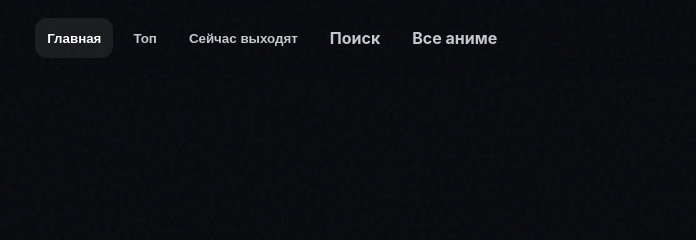
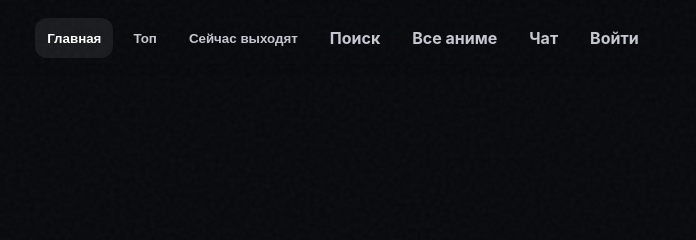
Before and after one commit to Sad-spec-cmyk/yume-tsuki, a website: page index.html in a window 1280 px wide. Shown: the top 240 px of the page, 163-859 px from the left. Drawn offline with nearby package versions, Linux system fonts and the light colour scheme; no server answers.

Commit message:
Add account and chat session to home page

```diff
--- a/index.html
+++ b/index.html
@@ -7,8 +7,9 @@
   <title>Yume — смотреть аниме</title>
   <link rel="preconnect" href="https://api.anilibria.app" />
   <link rel="preconnect" href="https://aniliberty.top" />
-  <link rel="stylesheet" href="./styles.css" />
-  <link rel="stylesheet" href="./browse.css?v=3" />
+  <link rel="stylesheet" href="./styles.css?v=5" />
+  <link rel="stylesheet" href="./browse.css?v=5" />
+  <link rel="stylesheet" href="./session.css?v=5" />
 </head>
 <body>
   <div class="noise"></div>
@@ -105,7 +106,8 @@
   </div>
 
   <script src="https://cdn.jsdelivr.net/npm/hls.js@1.5.18/dist/hls.min.js"></script>
-  <script src="./config.js?v=2"></script>
-  <script src="./app.js?v=2"></script>
+  <script src="./config.js?v=5"></script>
+  <script src="./session.js?v=5"></script>
+  <script src="./app.js?v=5"></script>
 </body>
 </html>
```
